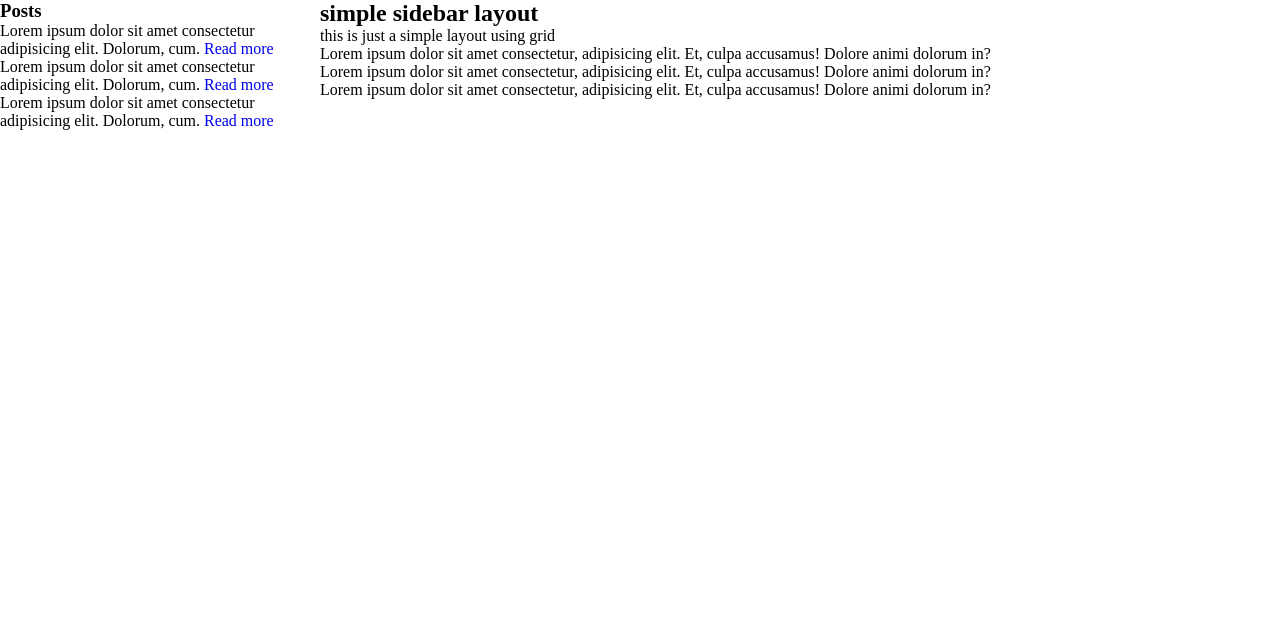
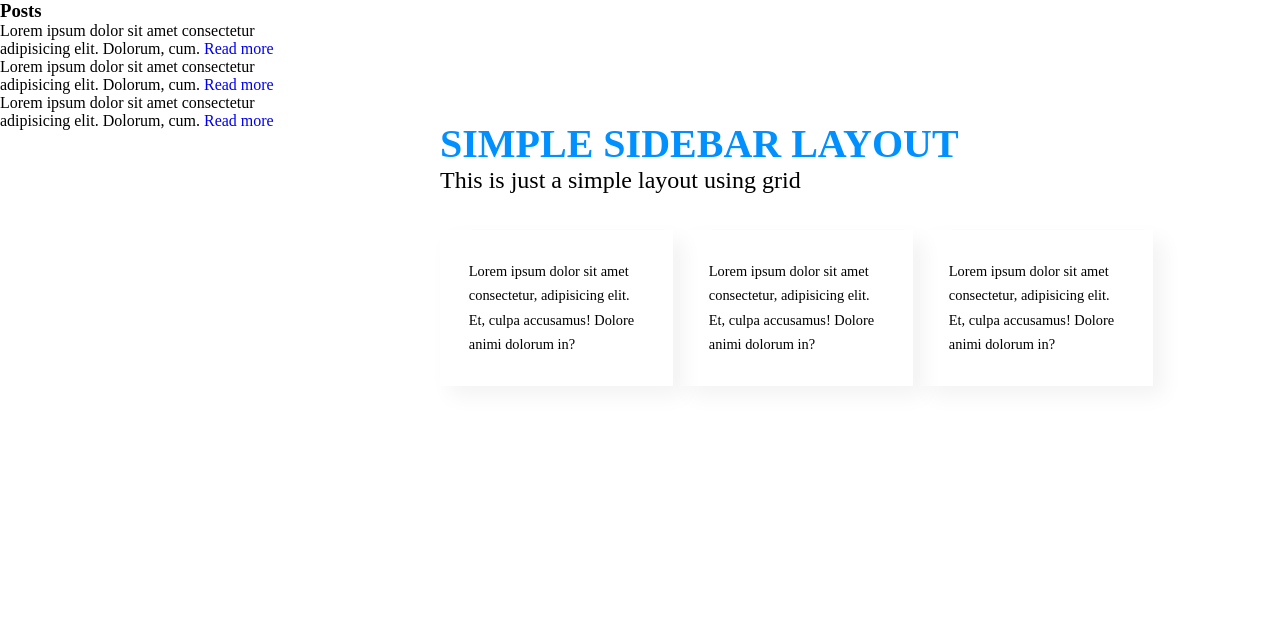
Before and after one commit to ehsanmavaei/simple-sidebar-layou, a plain HTML site: page index.html in a window 1280 px wide. Shown: the top 637 px of the page. Drawn offline with Linux system fonts and the light colour scheme; a web font is replaced by a local one.

Commit message:
style the main section

```diff
--- a/index.html
+++ b/index.html
@@ -13,8 +13,8 @@
 
         <section class="main">
             <h1>simple sidebar layout</h1>
-            <p>this is just a simple layout using grid</p>
-            <div class="card-container">
+            <p>This is just a simple layout using grid</p>
+            <div class="card-container flex">
                 <div class="card">
                     <p>Lorem ipsum dolor sit amet consectetur, adipisicing elit. Et, culpa accusamus! Dolore animi dolorum in?</p>
                 </div>
--- a/source/_main.scss
+++ b/source/_main.scss
@@ -1,4 +1,13 @@
 @include reset;
+
+%text {
+    font-size: .9rem;
+    line-height: 1.7em;
+}
+%titles {
+    margin-top: 0;
+    text-transform: uppercase;
+}
 /**
 contaiber
 **/
@@ -20,3 +29,28 @@ aside{
 footer{
     grid-area: footer;
 }
+
+/**  main section**/
+ .main{
+    padding: $layout-padding * 2.5;
+    & > p{
+        font-size: 1.5em;
+        margin: 0;
+        margin-bottom: 1.5em;
+    }
+}
+
+
+
+.card {
+    @extend %text;
+    padding: 2em;
+    margin-right: .5em;
+    box-shadow: 10px 10px 20px rgba(0,0,0,.05);
+}
+h1 {
+    @extend %titles;
+    font-size: 2.5rem;
+    color: $primary-color;
+    margin-bottom: 0;
+}
--- a/source/_variables.scss
+++ b/source/_variables.scss
@@ -0,0 +1,4 @@
+/** padding**/
+$layout-padding:3em;
+$primary-color:#0090ff;
+$darken-primary:darken($primary-color,20%)
```
Also changed, not shown: dist/css/style.css, 1 other file.
